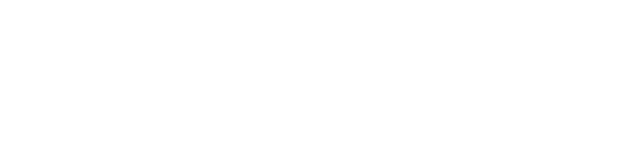
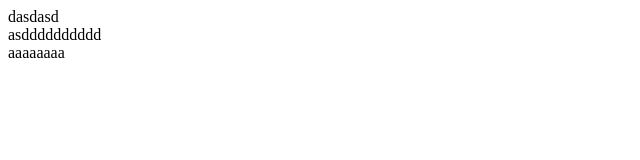
Before and after one commit to leod101/test, a plain HTML site: page index.html in a window 1280 px wide. Shown: the whole page, without its empty margins (0-640 px from the left). Drawn offline with Linux system fonts and the light colour scheme.

Commit message:
Signed-off-by: leod101 <leod060@gmail.com>

```diff
--- a/index.html
+++ b/index.html
@@ -5,5 +5,9 @@
     <meta name="viewport" content="width=device-width, initial-scale=1.0" />
     <title>Document</title>
   </head>
-  <body></body>
+  <body>
+    <div>dasdasd</div>
+    <div>asdddddddddd</div>
+    <div>aaaaaaaa</div>
+  </body>
 </html>
```
